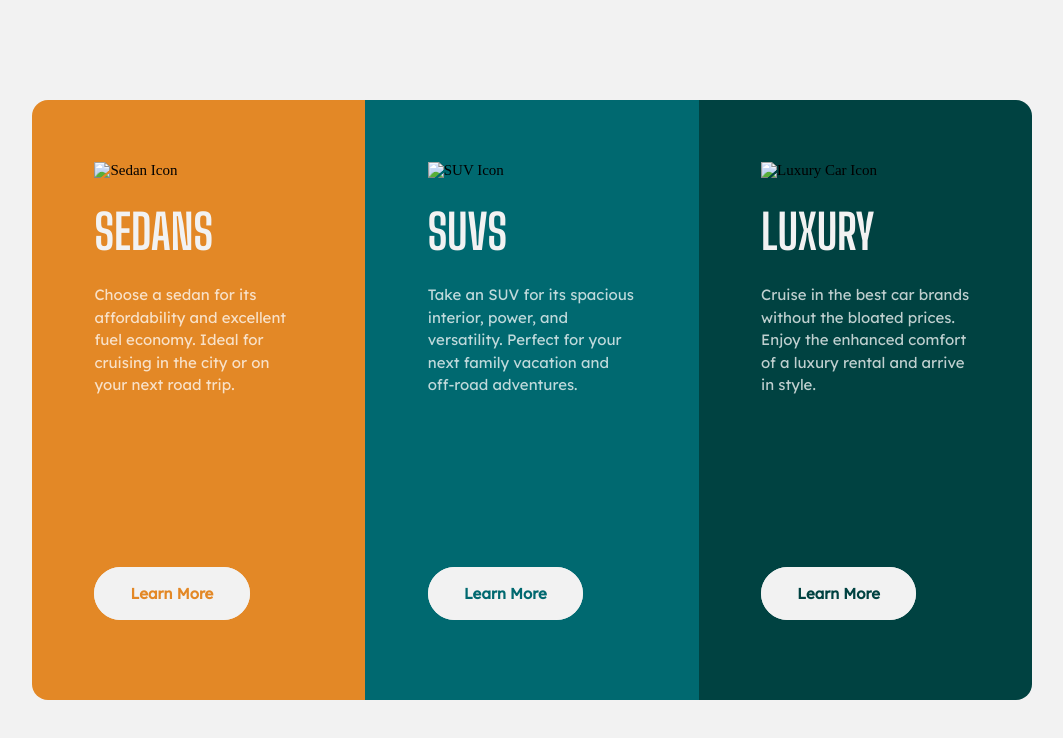
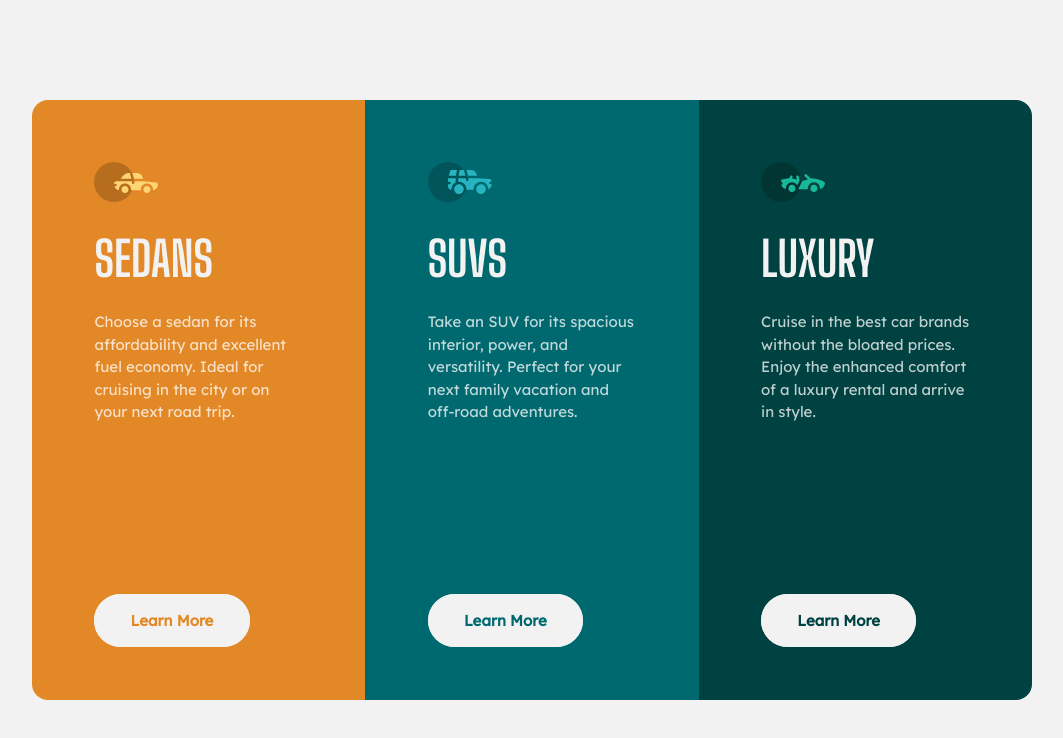
Before and after one commit to EduardIonescu/3-column-preview-card-component-main, a plain HTML site: page index.html in a window 1280 px wide. Shown: the whole page, without its empty margins (108-1171 px from the left). Drawn offline with Linux system fonts and the light colour scheme; the site is published under a folder, as on GitHub Pages, so addresses that start at the root find nothing.

Commit message:
icon bug

```diff
--- a/index.html
+++ b/index.html
@@ -12,7 +12,7 @@
 		<main>
 			<section id="main-section">
 				<article class="card orange">
-					<img src="/images/icon-sedans.svg" alt="Sedan Icon" />
+					<img src="images/icon-sedans.svg" alt="Sedan Icon" />
 					<h1 class="title">Sedans</h1>
 					<p class="description">
 						Choose a sedan for its affordability and excellent fuel
@@ -24,7 +24,7 @@
 					>
 				</article>
 				<article class="card cyan">
-					<img src="/images/icon-suvs.svg" alt="SUV Icon" />
+					<img src="images/icon-suvs.svg" alt="SUV Icon" />
 					<h1 class="title">SUVs</h1>
 					<p class="description">
 						Take an SUV for its spacious interior, power, and
@@ -36,7 +36,7 @@
 					>
 				</article>
 				<div class="card dark-cyan">
-					<img src="/images/icon-luxury.svg" alt="Luxury Car Icon" />
+					<img src="images/icon-luxury.svg" alt="Luxury Car Icon" />
 					<h1 class="title">Luxury</h1>
 					<p class="description">
 						Cruise in the best car brands without the bloated
```
